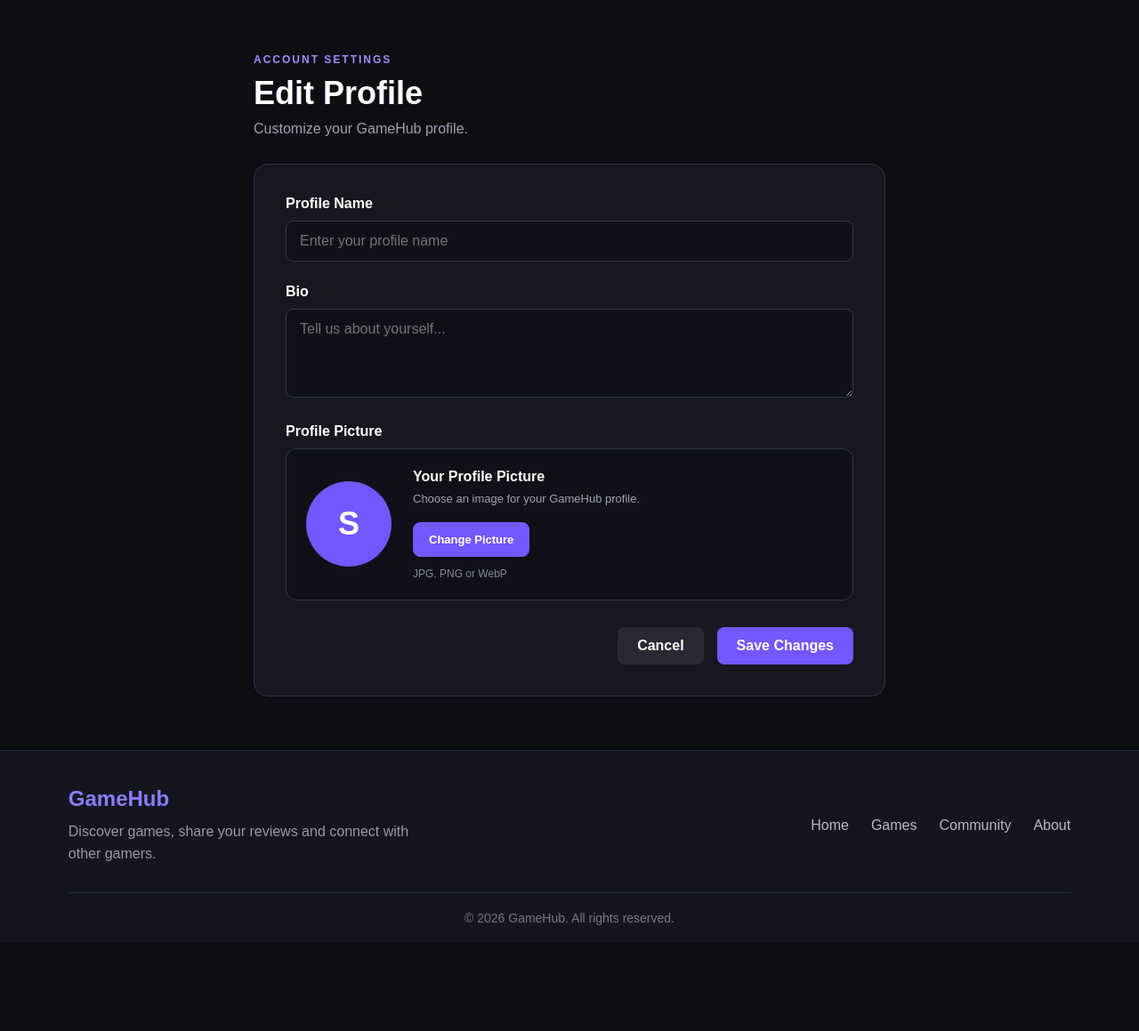
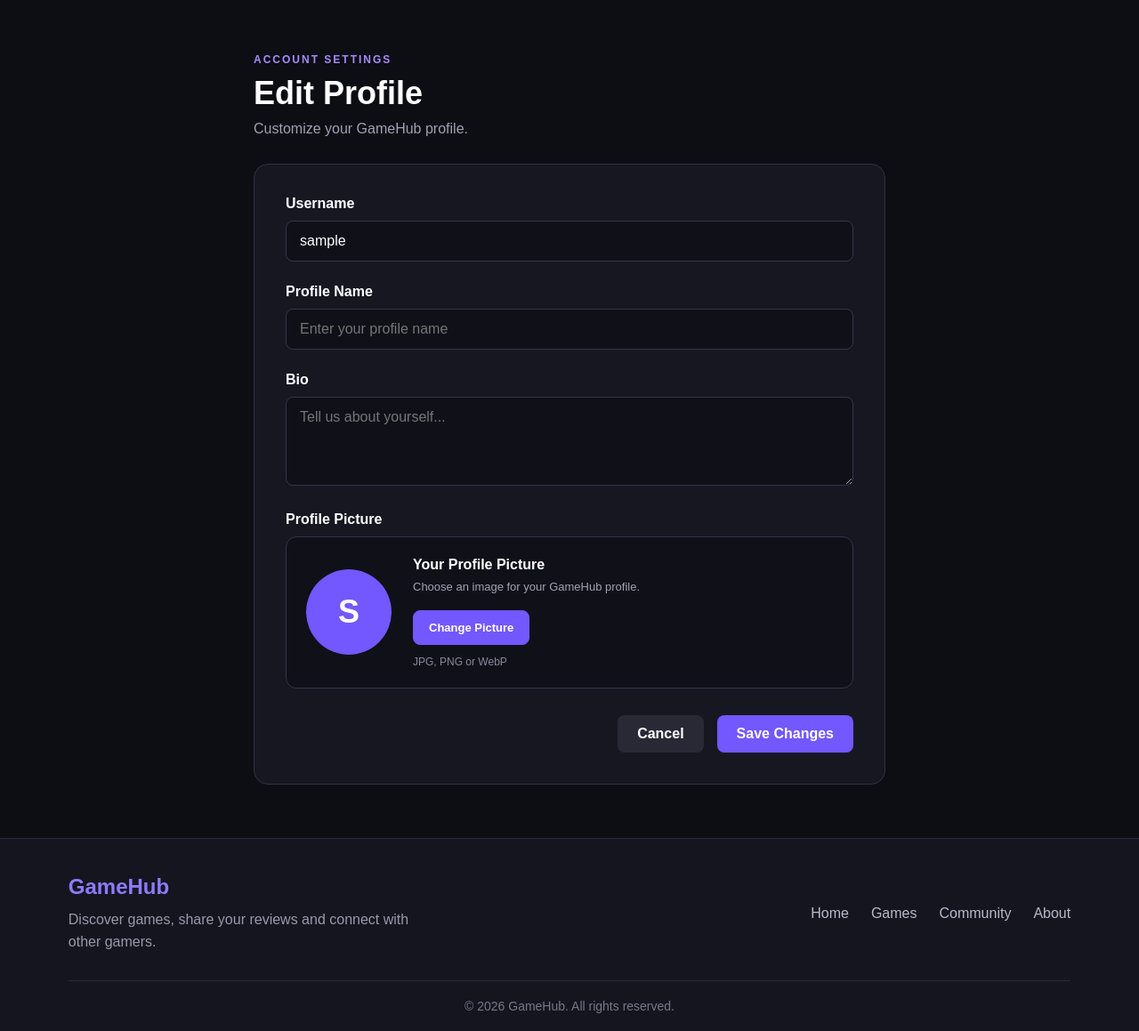
Before and after one commit to TheBalll/GameHubDiploma, a Django app: page /profile/edit/ in a window 1280 px wide. Shown: the part 72-1231 px from the top of the page at 89% size. Before the commit the page ends 1112 px from the top, so only its background shows below. Run offline with Django 5.2, Linux system fonts and the light colour scheme; the visitor is signed in with stand-in values (Sample User, id 1); data comes from the database, SQL or seed files in the repository.

Commit message:
Complete JavaScript authentication and profile management

```diff
--- a/games/templates/games/edit_profile.html
+++ b/games/templates/games/edit_profile.html
@@ -28,11 +28,29 @@
             {% csrf_token %}
 
             <!-- GENERAL DJANGO ERRORS -->
-            {% if profile_form.non_field_errors %}
+            {% if user_form.non_field_errors or profile_form.non_field_errors %}
                 <div class="profile-form-message" role="alert">
+                    {{ user_form.non_field_errors }}
                     {{ profile_form.non_field_errors }}
                 </div>
             {% endif %}
+
+            <!-- USERNAME -->
+            <div class="edit-profile-field">
+
+                <label for="{{ user_form.username.id_for_label }}">
+                    Username
+                </label>
+
+                {{ user_form.username }}
+
+                {% if user_form.username.errors %}
+                    <div class="profile-js-error" role="alert">
+                        {{ user_form.username.errors }}
+                    </div>
+                {% endif %}
+
+            </div>
 
             <!-- PROFILE NAME -->
             <div class="edit-profile-field">
--- a/games/views.py
+++ b/games/views.py
@@ -12,7 +12,7 @@ from django.contrib.auth.decorators import login_required
 from django.views.decorators.http import require_GET, require_POST
 
 from .models import Game, Review, LibraryEntry, UserProfile
-from .forms import ReviewForm, LibraryEntryForm, UserProfileForm
+from .forms import ReviewForm, LibraryEntryForm, UserProfileForm, UserEditForm
 
 def home(request):
     return render(request, 'games/home.html')
@@ -563,7 +563,6 @@ def profile(request):
 
     return render(request, "games/profile.html", context)
 
-
 @login_required
 def edit_profile(request):
     user_profile, created = UserProfile.objects.get_or_create(
@@ -571,6 +570,11 @@ def edit_profile(request):
     )
 
     if request.method == "POST":
+        user_form = UserEditForm(
+            request.POST,
+            instance=request.user
+        )
+
         profile_form = UserProfileForm(
             request.POST,
             request.FILES,
@@ -582,7 +586,11 @@ def edit_profile(request):
             == "XMLHttpRequest"
         )
 
-        if profile_form.is_valid():
+        user_valid = user_form.is_valid()
+        profile_valid = profile_form.is_valid()
+
+        if user_valid and profile_valid:
+            user_form.save()
             profile_form.save()
 
             if is_ajax:
@@ -595,19 +603,28 @@ def edit_profile(request):
             return redirect("profile")
 
         if is_ajax:
+            errors = {}
+
+            for field, messages in user_form.errors.get_json_data().items():
+                errors[field] = messages
+
+            for field, messages in profile_form.errors.get_json_data().items():
+                errors[field] = messages
+
             return JsonResponse({
                 "success": False,
                 "message": "Please correct the errors below.",
-                "errors": profile_form.errors.get_json_data()
+                "errors": errors
             }, status=400)
 
     else:
+        user_form = UserEditForm(instance=request.user)
         profile_form = UserProfileForm(instance=user_profile)
 
     return render(request, "games/edit_profile.html", {
+        "user_form": user_form,
         "profile_form": profile_form
     })
-
 
 @login_required
 def public_profile(request, user_id):
```
